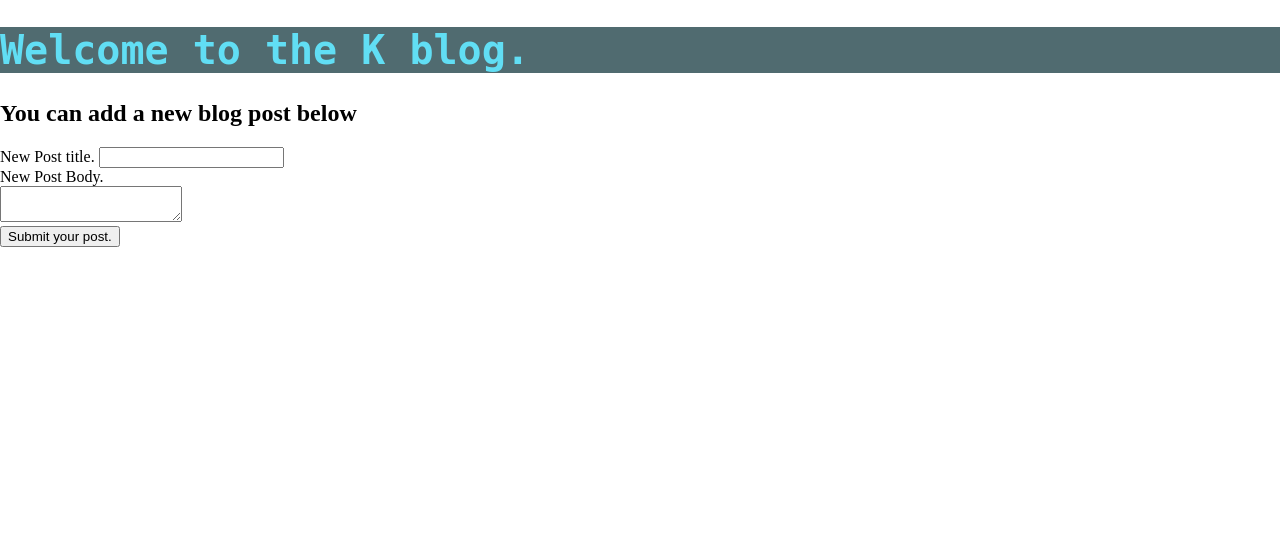
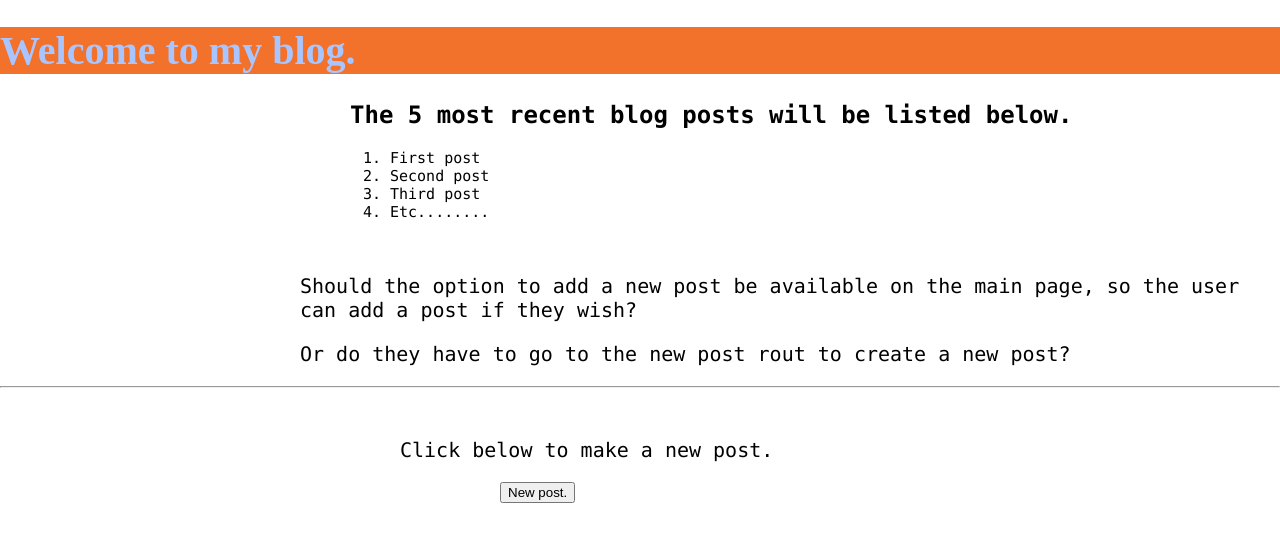
Before and after one commit to kesamu7/build-a-blog, a Python web app: template templates/frontpage.html in a window 1280 px wide. Shown: the top 542 px of the page. Run offline with Jinja, Linux system fonts and the light colour scheme; the template is opened without the code that fills it, so the values that code supplies are empty.

Commit message:
I was able to get the main page to route to the new post page once you click on submit. Now I need to find out if we can make new posts on the page or if we have to go to the new post page to do it.

```diff
--- a/templates/base.html
+++ b/templates/base.html
@@ -4,9 +4,9 @@
         <title>The K Blog</title>
     </head>
 
-    <body style="margin:0">
-        <h1 style="background-color: #506b70; color: #61def4; margin: 0 height: 50px;font-family:monospace;font-size:40px;">
-            Welcome to the K blog.
+    <body style="margin:0;">
+        <h1 style="background-color:#f2712b; color:#a8c5ff; margin: 0 height: 50px;font-family:Franklin Gothic;font-size:40px;">
+            Welcome to my blog.
         </h1>
         {% block content %}
         {% endblock %}
--- a/templates/frontpage.html
+++ b/templates/frontpage.html
@@ -2,22 +2,25 @@
 
 {% block content %}
 
-<h2>You can add a new blog post below</h2>
+
 
 <form method="post">
     <label>
-        New Post title.
-        <input type="text">
+        <h2 style="font-family:consolas;margin-left:350px">The 5 most recent blog posts will be listed below.</h2>
+        <ol style="font-family:consolas;font-size:15px;margin-left:350px">
+            <li>First post</li>
+            <li>Second post</li>
+            <li>Third post</li>
+            <li>Etc........</li>
+        </ol>
     </label>
     <br>
-    <label>
-        <div>New Post Body.</div>
-        <textarea></textarea>
+    <p style="font-family:consolas; font-size:20px;margin-left:300px">Should the option to add a new post be available on the main page, so the user can add a post if they wish?</p>
 
-
-    </label>
-    <br>
-    <input type="submit" value="Submit your post.">
+    <p style="font-family:consolas; font-size:20px;margin-left:300px">Or do they have to go to the new post rout to create a new post?</p>
+    <hr>
+    <p style="font-family:consolas; font-size:20px;margin-left:400px;margin-top:50px;">Click below to make a new post.</p>
+    <input style="margin-left:500px" type="submit" value="New post.">
 </form>
 
 {% endblock %}
```
Also changed, not shown: main.py (+6 -5 lines), templates/newposting.html (+12 -3 lines), 1.jpg (added), 1 other file.
